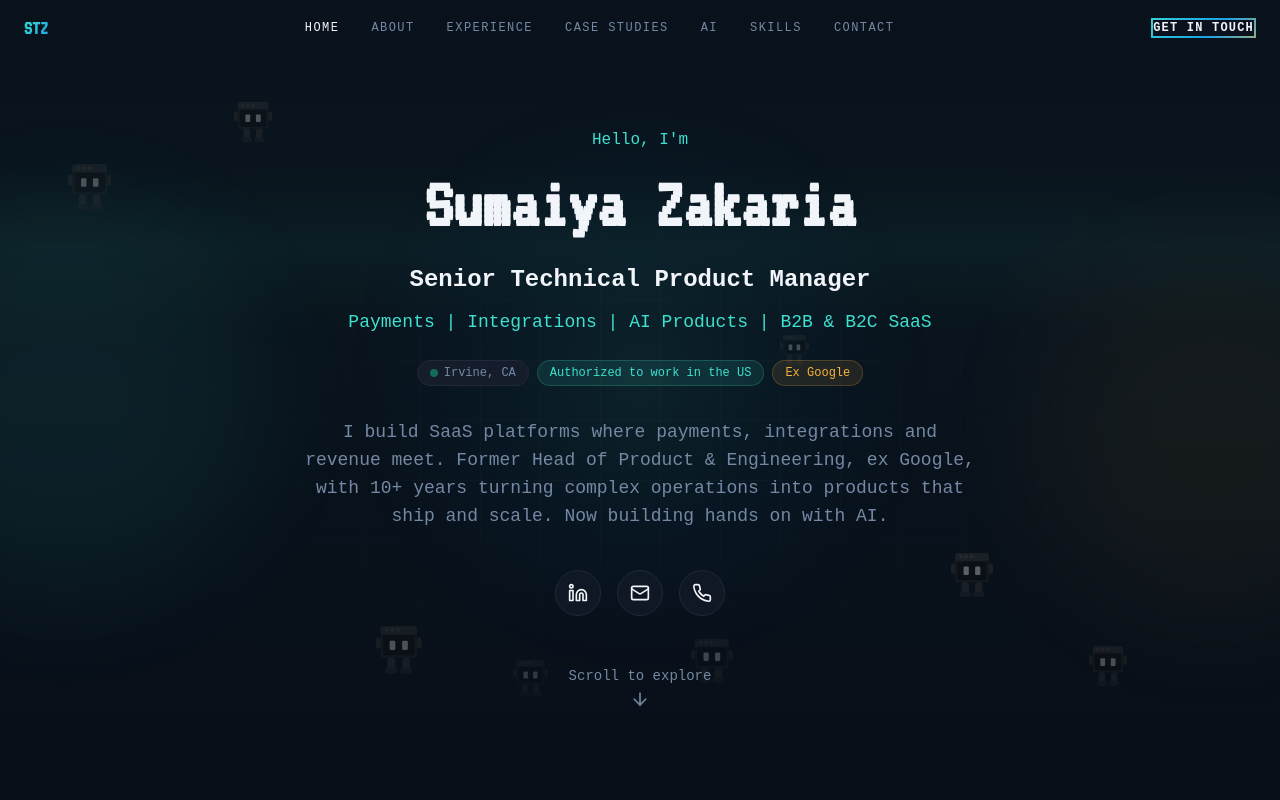
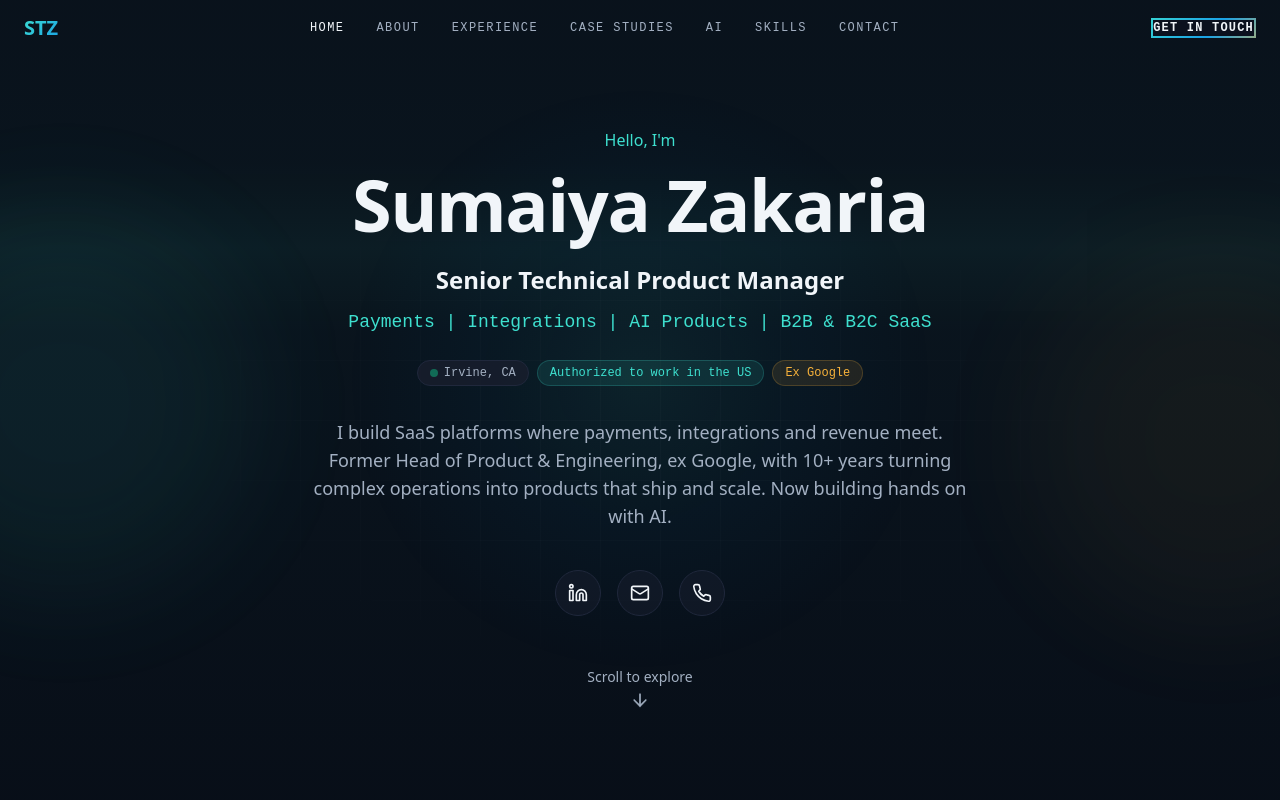
Before and after one commit to sumaiyat/sumaiyat.github.io, a React (Vite) app: page / in a window 1280 px wide. Shown: the top 800 px of the page. Built offline with nearby package versions, Linux system fonts and the light colour scheme; the HTML template or start-up script is replaced by a standard one.

Commit message:
Switch to Geist Sans for readability, remove pixel bots, raise text contrast
Co-Authored-By: Claude Opus 5.5 <noreply@anthropic.com>
Claude-Session: https://claude.ai/code/session_01B276Pq1XCbuBF7Yamjqu3b

```diff
--- a/src/components/HeroSection.tsx
+++ b/src/components/HeroSection.tsx
@@ -1,59 +1,5 @@
 import { useEffect, useState } from "react";
 import { ArrowDown, Linkedin, Mail, Phone } from "lucide-react";
-
-// Pixel browser-bot: browser window body + eyes + arms + legs, like Vercel Ship
-const PixelBot = ({ size = 40, style }: { size?: number; style?: React.CSSProperties }) => {
-  return (
-    <svg
-      width={size}
-      height={size * 1.4}
-      viewBox="0 0 40 56"
-      fill="none"
-      style={style}
-    >
-      {/* Body - browser window */}
-      <rect x="4" y="0" width="32" height="28" rx="3" fill="#2a2a2a" />
-      {/* Top bar */}
-      <rect x="4" y="0" width="32" height="7" rx="3" fill="#3a3a3a" />
-      <rect x="4" y="4" width="32" height="3" fill="#3a3a3a" />
-      {/* Traffic dots */}
-      <rect x="8" y="2" width="3" height="3" rx="1" fill="#555" />
-      <rect x="13" y="2" width="3" height="3" rx="1" fill="#555" />
-      <rect x="18" y="2" width="3" height="3" rx="1" fill="#555" />
-      {/* Screen area */}
-      <rect x="6" y="8" width="28" height="18" rx="1" fill="#111" />
-      {/* Eyes - two vertical bars like || */}
-      <rect x="12" y="13" width="5" height="8" rx="1" fill="#e0e0e0" />
-      <rect x="23" y="13" width="5" height="8" rx="1" fill="#e0e0e0" />
-      {/* Left arm */}
-      <rect x="0" y="10" width="4" height="10" rx="2" fill="#3a3a3a" className="pixel-bot-arm-l" />
-      {/* Right arm */}
-      <rect x="36" y="10" width="4" height="10" rx="2" fill="#3a3a3a" className="pixel-bot-arm-r" />
-      {/* Left leg */}
-      <rect x="10" y="28" width="7" height="12" rx="2" fill="#3a3a3a" className="pixel-bot-leg-l" />
-      {/* Right leg */}
-      <rect x="23" y="28" width="7" height="12" rx="2" fill="#3a3a3a" className="pixel-bot-leg-r" />
-      {/* Feet */}
-      <rect x="8" y="37" width="11" height="5" rx="2" fill="#2a2a2a" className="pixel-bot-leg-l" />
-      <rect x="21" y="37" width="11" height="5" rx="2" fill="#2a2a2a" className="pixel-bot-leg-r" />
-    </svg>
-  );
-};
-
-const BOT_COUNT = 8;
-const BOTS = Array.from({ length: BOT_COUNT }, (_, i) => ({
-  id: i,
-  x: 5 + (i / BOT_COUNT) * 90 + (Math.random() * 8 - 4),
-  y: 10 + Math.random() * 75,
-  size: 28 + Math.random() * 20,
-  opacity: 0.18 + Math.random() * 0.22,
-  duration: 3.5 + Math.random() * 2,
-  delay: -(Math.random() * 3.5),
-  driftDuration: 20 + Math.random() * 20,
-  driftDelay: -(Math.random() * 20),
-}));
-
-
 
 export const HeroSection = () => {
   const [isVisible, setIsVisible] = useState(false);
@@ -92,31 +38,6 @@ export const HeroSection = () => {
 
       {/* Central radial glow */}
       <div className="hero-radial-glow absolute pointer-events-none" />
-
-      {/* Floating pixel bots */}
-      <div className="absolute inset-0 pointer-events-none overflow-hidden">
-        {BOTS.map((bot) => (
-          <div
-            key={bot.id}
-            className="absolute"
-            style={{
-              left: `${bot.x}%`,
-              top: `${bot.y}%`,
-              animation: `bot-drift ${bot.driftDuration}s ease-in-out infinite`,
-              animationDelay: `${bot.driftDelay}s`,
-            }}
-          >
-            <PixelBot
-              size={bot.size}
-              style={{
-                opacity: bot.opacity,
-                animation: `bot-waddle ${bot.duration}s ease-in-out infinite`,
-                animationDelay: `${bot.delay}s`,
-              }}
-            />
-          </div>
-        ))}
-      </div>
 
       <div className="container mx-auto px-6 py-32 relative z-10">
         <div className="max-w-4xl mx-auto text-center">
--- a/src/index.css
+++ b/src/index.css
@@ -1,6 +1,5 @@
 @import '@fontsource-variable/geist';
 @import '@fontsource-variable/geist-mono';
-@import url('https://fonts.googleapis.com/css2?family=VT323&display=swap');
 
 @tailwind base;
 @tailwind components;
@@ -28,7 +27,7 @@ All colors MUST be HSL.
     --secondary-foreground: 210 40% 96%;
 
     --muted: 222 30% 18%;
-    --muted-foreground: 215 20% 55%;
+    --muted-foreground: 215 20% 70%;
 
     --accent: 38 92% 60%;
     --accent-foreground: 222 47% 6%;
@@ -52,8 +51,8 @@ All colors MUST be HSL.
     --shadow-card: 0 20px 40px -20px hsl(0 0% 0% / 0.5);
     --shadow-soft: 0 4px 20px hsl(0 0% 0% / 0.3);
 
-    --font-display: 'VT323', monospace;
-    --font-body: 'Geist Mono Variable', monospace;
+    --font-display: 'Geist Variable', system-ui, sans-serif;
+    --font-body: 'Geist Variable', system-ui, sans-serif;
     --font-mono: 'Geist Mono Variable', monospace;
 
     --sidebar-background: 222 47% 8%;
@@ -83,7 +82,7 @@ All colors MUST be HSL.
     --secondary-foreground: 210 40% 96%;
 
     --muted: 222 30% 18%;
-    --muted-foreground: 215 20% 55%;
+    --muted-foreground: 215 20% 70%;
 
     --accent: 38 92% 60%;
     --accent-foreground: 222 47% 6%;
@@ -118,6 +117,7 @@ All colors MUST be HSL.
 
   h1, h2, h3, h4, h5, h6 {
     font-family: var(--font-display);
+    letter-spacing: -0.02em;
   }
 }
 
--- a/tailwind.config.ts
+++ b/tailwind.config.ts
@@ -14,8 +14,8 @@ export default {
     },
     extend: {
       fontFamily: {
-        display: ["VT323", "monospace"],
-        body: ["Geist Mono Variable", "monospace"],
+        display: ["Geist Variable", "system-ui", "sans-serif"],
+        body: ["Geist Variable", "system-ui", "sans-serif"],
         mono: ["Geist Mono Variable", "monospace"],
       },
       colors: {
```
